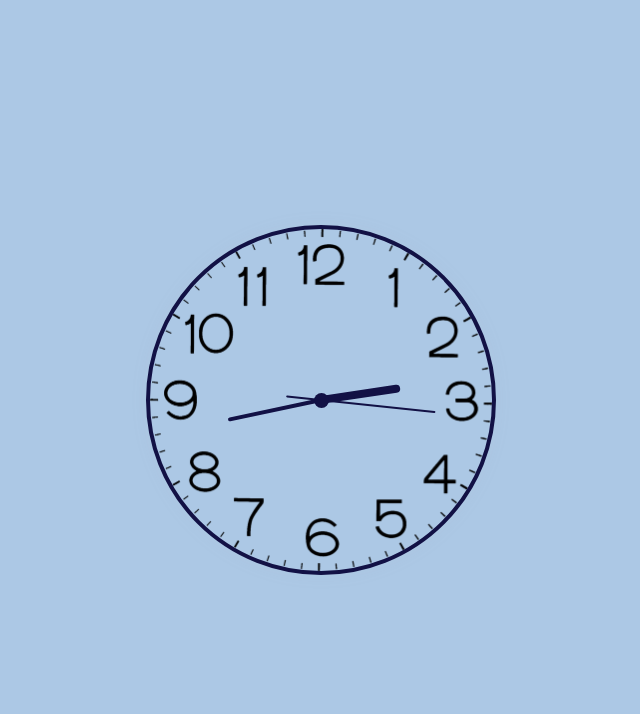
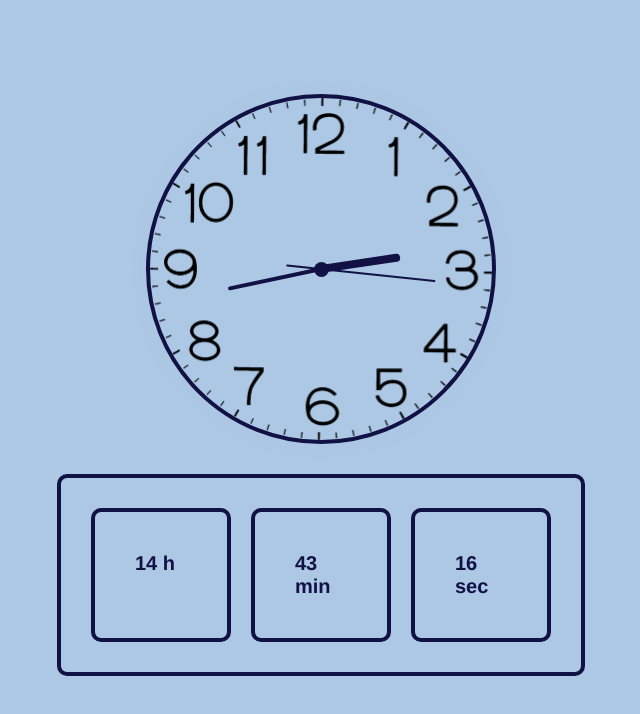
Before and after one commit to Samandar031/clock, a plain HTML site: page index.html in a window 1280 px wide. Shown: the whole page, without its empty margins (319-959 px from the left). Drawn offline with Linux system fonts and the light colour scheme.

Commit message:
soat qoshildi

```diff
--- a/index.html
+++ b/index.html
@@ -19,7 +19,15 @@
       <div class="sc" ></div>
     </div>
   </div>
-
+  <div class="time">
+    <div class="time-hour"><span class="time-one">0</span>
+      h
+    </div>
+    <div class="time-min"><span class="time-two">0</span>
+    min</div>
+    <div class="time-sec"><span class="time-three">0</span>
+    sec</div>
+  </div>
   <script src="script.js"></script>
 </body>
 </html>
--- a/script.js
+++ b/script.js
@@ -1,6 +1,10 @@
 let hour = document.querySelector(".hour");
 let min = document.querySelector(".min");
 let sec = document.querySelector(".sec");
+
+let timeHour = document.querySelector(".time-one");
+let timeMin = document.querySelector(".time-two");
+let timeSec = document.querySelector(".time-three");
 
 setInterval(function () {
   let deg = 6;
@@ -16,4 +20,8 @@ setInterval(function () {
   hour.style.transform = `rotateZ(${hr + mn / 12}deg)`;
   min.style.transform = `rotateZ(${mn}deg)`;
   sec.style.transform = `rotateZ(${sc}deg)`;
+
+  timeHour.textContent = soat.getHours();
+  timeMin.textContent = soat.getMinutes();
+  timeSec.textContent = soat.getSeconds();
 });
--- a/style.css
+++ b/style.css
@@ -2,10 +2,12 @@
   margin: 0;
   padding: 0;
   box-sizing: border-box;
+  font-family: "Franklin Gothic Medium", "Arial Narrow", Arial, sans-serif;
 }
 
 body {
   display: flex;
+  flex-direction: column;
   justify-content: center;
   align-items: center;
   min-height: 100vh;
@@ -105,3 +107,23 @@ body {
   border-radius: 10px;
   z-index: 12;
 }
+
+.time {
+  display: flex;
+  justify-content: center;
+  border: 4px solid var(--text);
+  padding: 20px;
+  margin: 30px;
+  border-radius: 10px;
+  font-size: 20px;
+  font-weight: 700;
+  color: var(--text);
+}
+
+.time div {
+  border: 4px solid var(--text);
+  padding: 40px;
+  border-radius: 10px;
+  margin: 10px;
+  width: 140px;
+}
```
